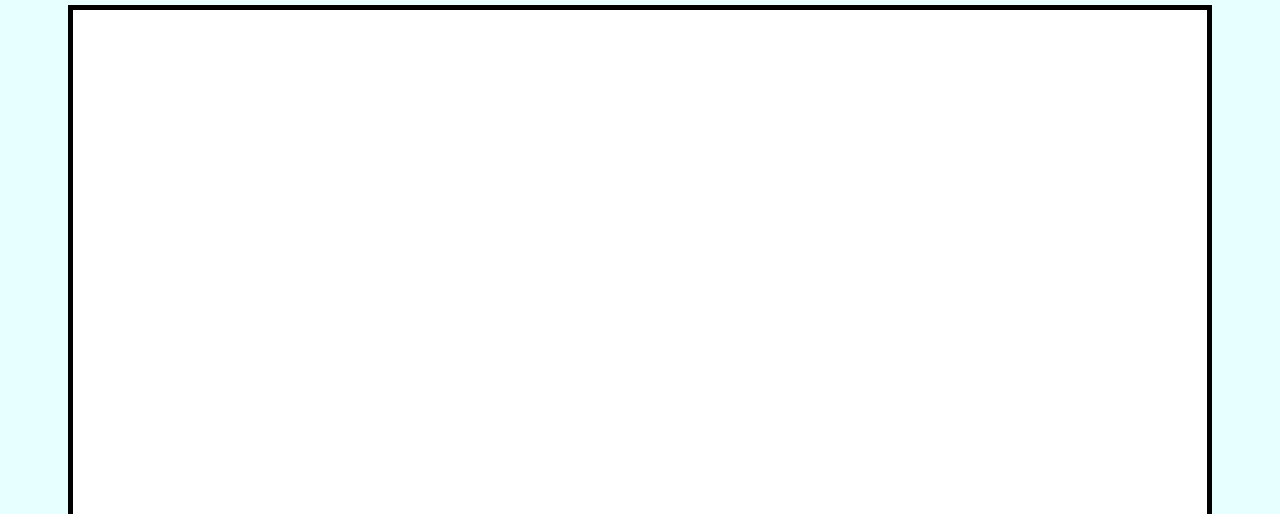
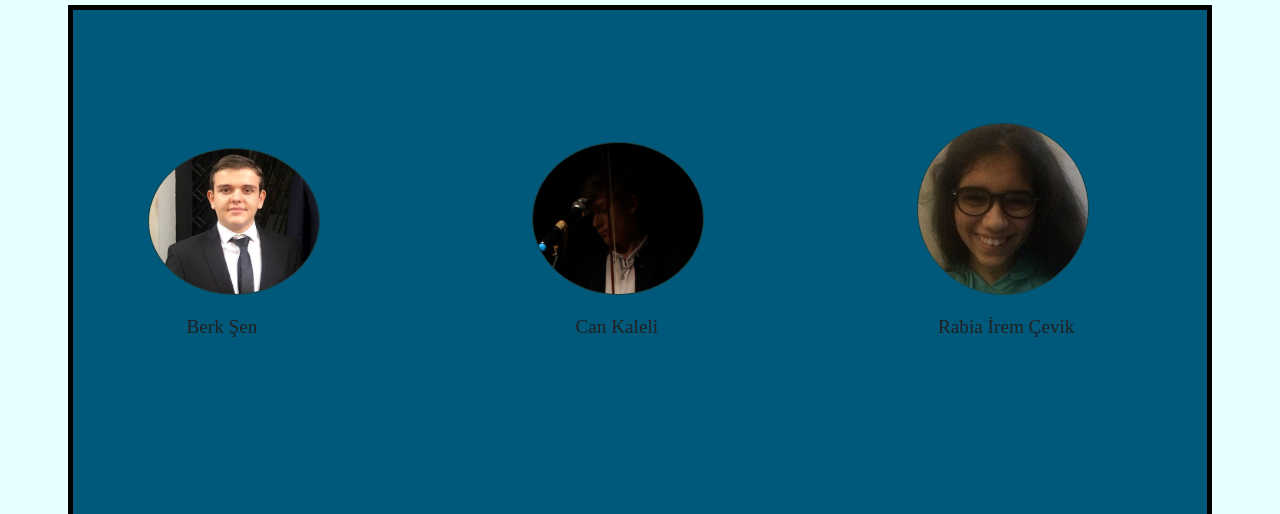
Before and after one commit to berk-sen/berk-sen.github.io, a plain HTML site: page us.html in a window 1280 px wide. Shown: the part 286-800 px from the top of the page. Drawn offline with Linux system fonts and the light colour scheme.

Commit message:
new uptade

```diff
--- a/us.html
+++ b/us.html
@@ -7,7 +7,7 @@ text-align: center;
 font-family: serif;
 font-size: 200%;
 }
-.smallerimage{width: 110px;   border-color: #213e3b;border-width: 1px;border-style: solid;border-radius: 100%;}
+.smallerimage{width: 170px;   border-color: #213e3b;border-width: 1px;border-style: solid;border-radius: 100%;}
 .Links{
          text-align: center;
 font-family:Arial, Helvetica, sans-serif;
@@ -75,16 +75,14 @@ background-color: white;
 
    </div>
    <!--                                 YUKARSI LİNKLER                                                        -->
-<div class="Main_pages">
+<div class="Main_pages" style="background-color: #00587a;" >
 
-
-
-
-
-
-
-
-
+   <a  style="text-decoration: none;color: #212121;font-weight: 200; font-size: larger;position:relative; top: 4cm; left: 3cm; " target="_blank" href="https://www.linkedin.com/in/berk-%C5%9Fen/" >Berk Şen</a>
+   <img class="smallerimage" src="berk.png" style="position: relative;right: 0.2;top: 3cm; " alt="Can Kaleli">
+   <img class="smallerimage" src="can.jpg" style="position: relative;left: 5.5cm;top: 3cm; " alt="Can Kaleli">
+   <a  style="text-decoration: none; font-size: larger; position:relative;color: #212121;font-weight: 200; top: 4cm; left: 2cm; " href=" https://www.linkedin.com/in/can-kaleli-02446a1b8/" >Can Kaleli</a>
+   <a  style="text-decoration: none; font-size: larger;position:relative;color: #212121;font-weight: 200; top: 4cm; left: 9.3cm; " href="https://www.linkedin.com/in/rabia-irem-cevik/ " >Rabia İrem Çevik  </a>
+   <img class="smallerimage" src="rabia.jpeg" style="position: relative;left: 5cm;top: 3cm; " alt="Can Kaleli">
 
 
 
```
Also changed, not shown: berk.png (added), can.jpg (added), rabia.jpeg (added), 1 other file.
